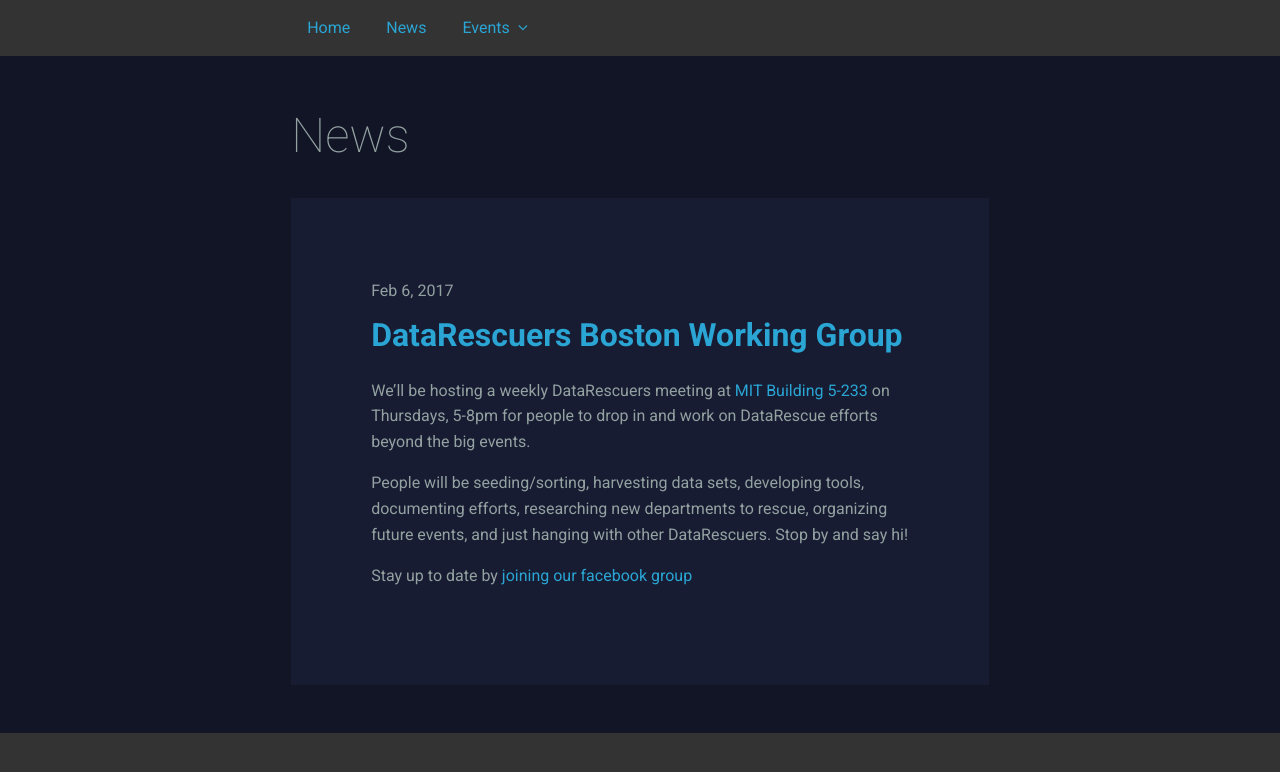
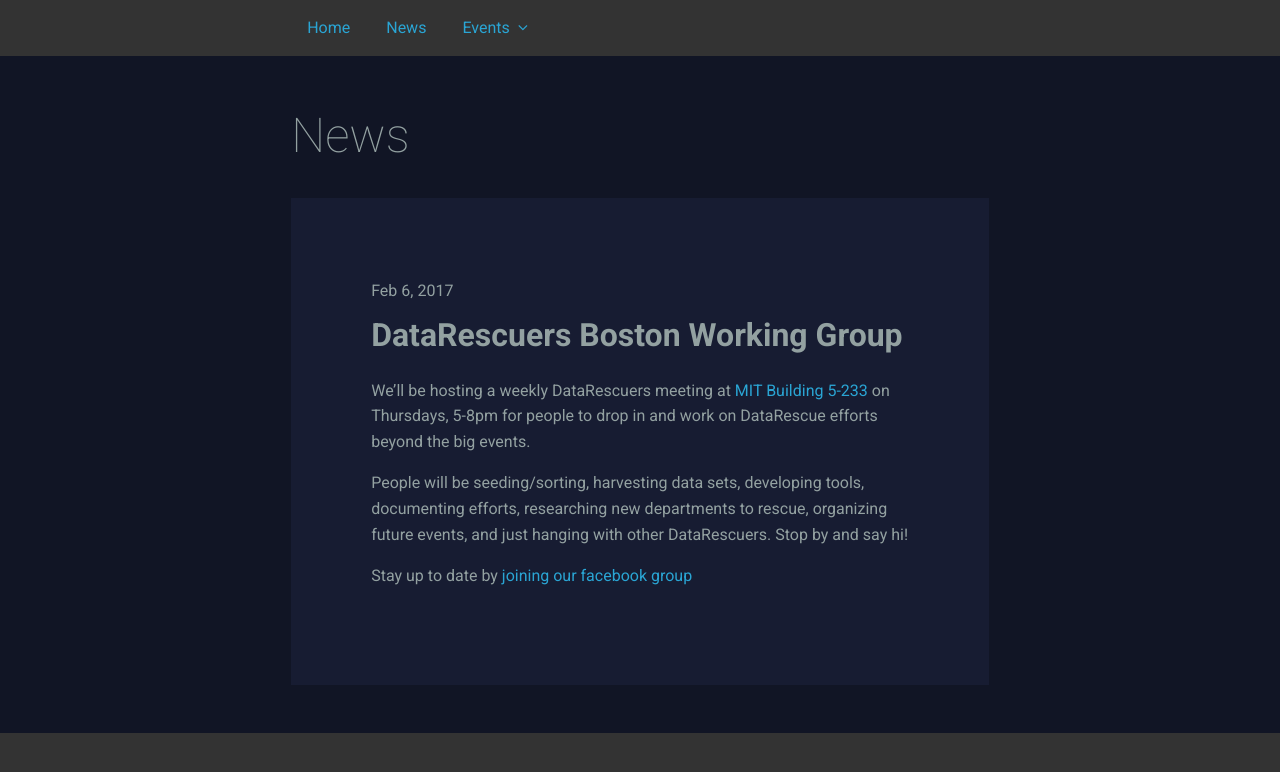
Before and after one commit to data-rescue-boston/data-rescue-boston.github.io, a Jekyll site: the page built from news.html, in a window 1280 px wide and 900 px high. Shown: the top 772 px of the window. Built offline with Jekyll 4.4.1, drawn with Linux system fonts in a browser that asks for light colours.

Commit message:
Update news.html

```diff
--- a/news.html
+++ b/news.html
@@ -14,7 +14,7 @@ title: Data Rescue Boston - News
           <span class="post-meta">{{ post.date | date: "%b %-d, %Y" }}</span>
           <h3>
             <!-- <a class="post-link" href="{{ post.url | relative_url }}">{{ post.title | escape }}</a>-->
-            <a>{{ post.title | escape }}</a>
+            {{ post.title | escape }}
           </h3>
           <div class="post-content">{{ post.content }}</div>
         </li>
```
